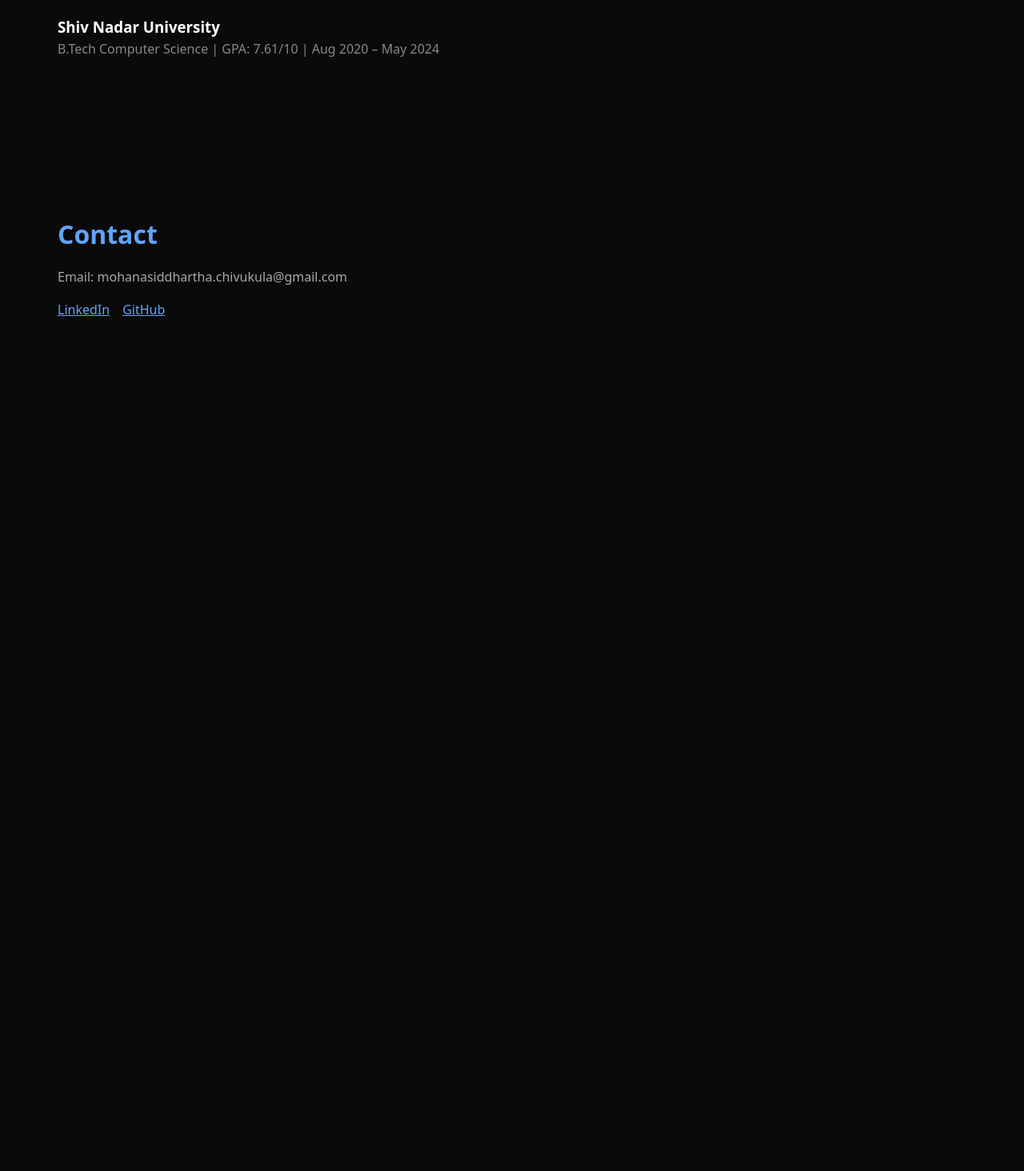
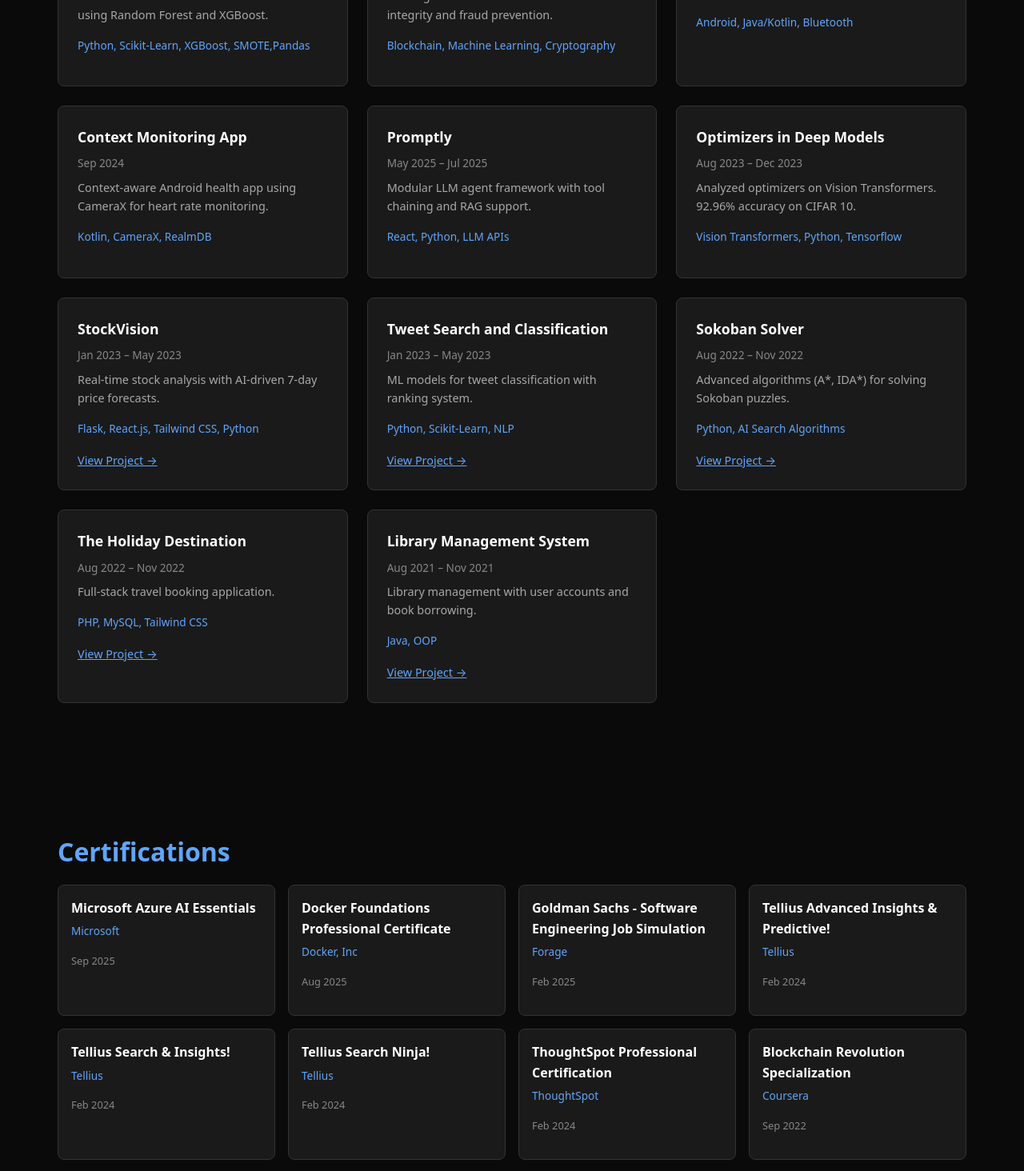
Before and after one commit to iamsiddhu3007/iamsiddhu3007.github.io, a React (Vite) app: page / in a window 1280 px wide. Shown: the part 1280-2744 px from the top of the page at 80% size. Before the commit the page ends 1793 px from the top, so only its background shows below. Built offline with nearby package versions, Linux system fonts and the light colour scheme.

Commit message:
feat: Add Projects and Certifications sections with grid layouts

```diff
--- a/src/App.jsx
+++ b/src/App.jsx
@@ -1,4 +1,32 @@
 import React from 'react'
+
+const projects = [
+    { name: "Attrition Prediction Using Machine Learning", tech: "Python, Scikit-Learn, XGBoost, SMOTE,Pandas", period: "Aug 2024 – Dec 2024", description: "Predicted customer churn in e-commerce using Random Forest and XGBoost.", link: "#" },
+    { name: "Financial Systems Blockchain Security", tech: "Blockchain, Machine Learning, Cryptography", period: "Aug 2024 – Dec 2024", description: "Investigated blockchain for financial data integrity and fraud prevention.", link: "#" },
+    { name: "AI-Powered Multiplayer Tic-Tac-Toe", tech: "Android, Java/Kotlin, Bluetooth", period: "Sep 2024 – Oct 2024", description: "Built an Android game with AI (Minimax + Alpha-Beta Pruning).", link: "#" },
+    { name: "Context Monitoring App", tech: "Kotlin, CameraX, RealmDB", period: "Sep 2024", description: "Context-aware Android health app using CameraX for heart rate monitoring.", link: "#" },
+    { name: "Promptly", tech: "React, Python, LLM APIs", period: "May 2025 – Jul 2025", description: "Modular LLM agent framework with tool chaining and RAG support.", link: "#" },
+    { name: "Optimizers in Deep Models", tech: "Vision Transformers, Python, Tensorflow", period: "Aug 2023 – Dec 2023", description: "Analyzed optimizers on Vision Transformers. 92.96% accuracy on CIFAR 10.", link: "#" },
+    { name: "StockVision", tech: "Flask, React.js, Tailwind CSS, Python", period: "Jan 2023 – May 2023", description: "Real-time stock analysis with AI-driven 7-day price forecasts.", link: "https://github.com/cmdsiraj/stock_vision" },
+    { name: "Tweet Search and Classification", tech: "Python, Scikit-Learn, NLP", period: "Jan 2023 – May 2023", description: "ML models for tweet classification with ranking system.", link: "https://github.com/iamsiddhu3007/Information-retrieval-project" },
+    { name: "Sokoban Solver", tech: "Python, AI Search Algorithms", period: "Aug 2022 – Nov 2022", description: "Advanced algorithms (A*, IDA*) for solving Sokoban puzzles.", link: "https://github.com/aaaa760/sokoban" },
+    { name: "The Holiday Destination", tech: "PHP, MySQL, Tailwind CSS", period: "Aug 2022 – Nov 2022", description: "Full-stack travel booking application.", link: "https://github.com/Hemanth-Boyapati/HolidayDestination" },
+    { name: "Library Management System", tech: "Java, OOP", period: "Aug 2021 – Nov 2021", description: "Library management with user accounts and book borrowing.", link: "https://github.com/iamsiddhu3007/Library-Management-System" }
+]
+
+const certifications = [
+    { name: "Microsoft Azure AI Essentials", issuer: "Microsoft", date: "Sep 2025" },
+    { name: "Docker Foundations Professional Certificate", issuer: "Docker, Inc", date: "Aug 2025" },
+    { name: "Goldman Sachs - Software Engineering Job Simulation", issuer: "Forage", date: "Feb 2025" },
+    { name: "Tellius Advanced Insights & Predictive!", issuer: "Tellius", date: "Feb 2024" },
+    { name: "Tellius Search & Insights!", issuer: "Tellius", date: "Feb 2024" },
+    { name: "Tellius Search Ninja!", issuer: "Tellius", date: "Feb 2024" },
+    { name: "ThoughtSpot Professional Certification", issuer: "ThoughtSpot", date: "Feb 2024" },
+    { name: "Blockchain Revolution Specialization", issuer: "Coursera", date: "Sep 2022" },
+    { name: "Introduction to Android Mobile Application Development", issuer: "Meta (Coursera)", date: "Sep 2022" },
+    { name: "Introduction to Quantum Computing", issuer: "Udemy", date: "Sep 2022" },
+    { name: "Big Data Integration and Processing", issuer: "Coursera", date: "Apr 2021" }
+]
 
 function App() {
     return (
@@ -35,6 +63,47 @@ function App() {
             </section>
 
             <section className="section">
+                <h2>Projects</h2>
+                <div style={{ display: 'grid', gridTemplateColumns: 'repeat(auto-fill, minmax(300px, 1fr))', gap: '1.5rem' }}>
+                    {projects.map((project, idx) => (
+                        <div key={idx} style={{
+                            backgroundColor: '#1a1a1a',
+                            padding: '1.5rem',
+                            borderRadius: '8px',
+                            border: '1px solid #333'
+                        }}>
+                            <h3 style={{ color: '#ffffff', fontSize: '1.1rem', marginBottom: '0.5rem' }}>{project.name}</h3>
+                            <p style={{ color: '#888', fontSize: '0.85rem', marginBottom: '0.5rem' }}>{project.period}</p>
+                            <p style={{ fontSize: '0.9rem', marginBottom: '1rem' }}>{project.description}</p>
+                            <p style={{ color: '#60a5fa', fontSize: '0.85rem' }}>{project.tech}</p>
+                            {project.link !== '#' && (
+                                <a href={project.link} target="_blank" rel="noopener noreferrer"
+                                    style={{ color: '#60a5fa', fontSize: '0.9rem' }}>View Project →</a>
+                            )}
+                        </div>
+                    ))}
+                </div>
+            </section>
+
+            <section className="section">
+                <h2>Certifications</h2>
+                <div style={{ display: 'grid', gridTemplateColumns: 'repeat(auto-fill, minmax(250px, 1fr))', gap: '1rem' }}>
+                    {certifications.map((cert, idx) => (
+                        <div key={idx} style={{
+                            backgroundColor: '#1a1a1a',
+                            padding: '1rem',
+                            borderRadius: '8px',
+                            border: '1px solid #333'
+                        }}>
+                            <h3 style={{ color: '#ffffff', fontSize: '1rem', marginBottom: '0.3rem' }}>{cert.name}</h3>
+                            <p style={{ color: '#60a5fa', fontSize: '0.85rem' }}>{cert.issuer}</p>
+                            <p style={{ color: '#888', fontSize: '0.8rem' }}>{cert.date}</p>
+                        </div>
+                    ))}
+                </div>
+            </section>
+
+            <section className="section">
                 <h2>Education</h2>
                 <div style={{ marginBottom: '2rem' }}>
                     <h3 style={{ color: '#ffffff' }}>Arizona State University</h3>
```
